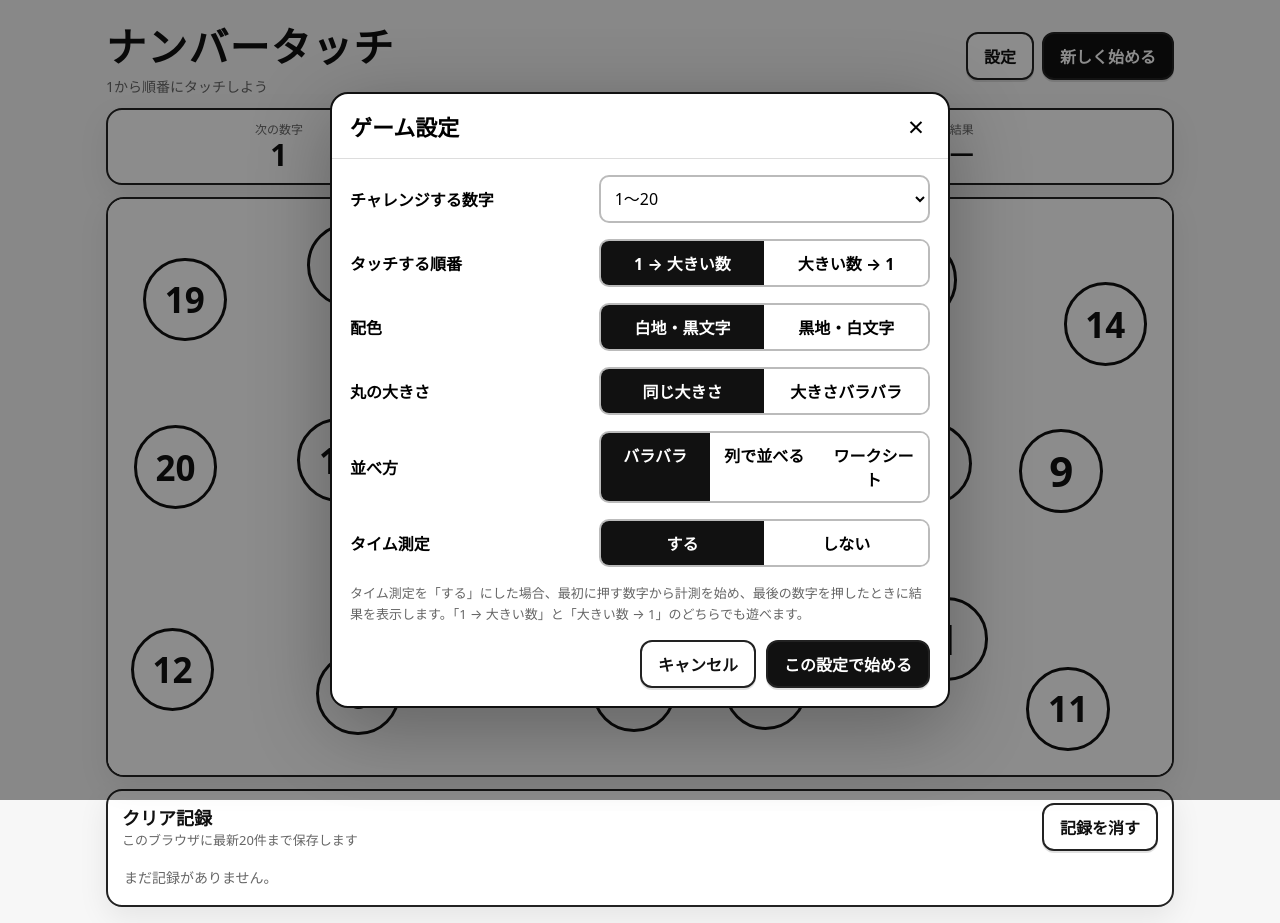
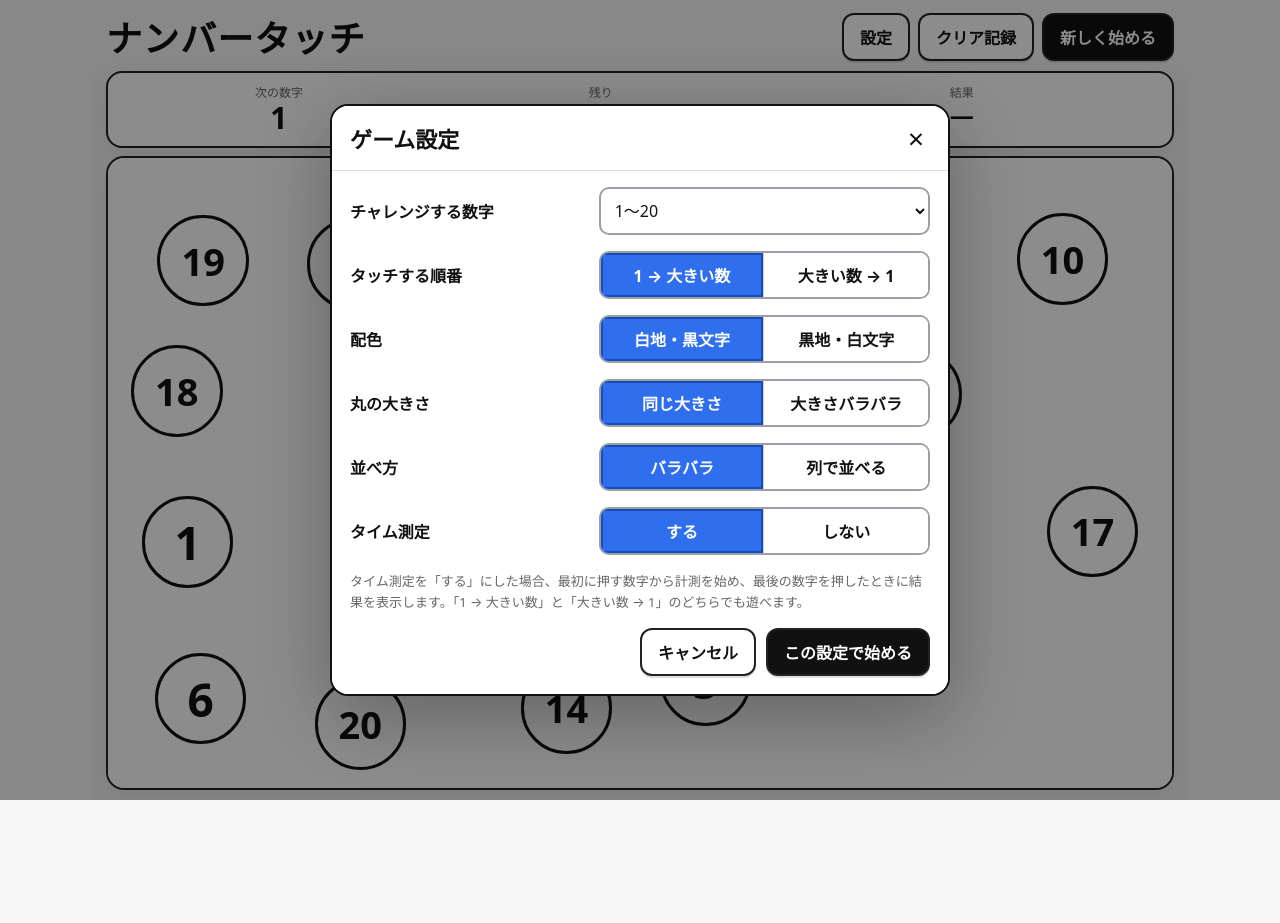
Before and after one commit to nikonikoaniki-svg/number-touch, a plain HTML site: page index.html in a window 1280 px wide. Both pictures are taken after a click on the button "設定". After the commit the page ends 800 px from the top, so only its background shows below. Drawn offline with Linux system fonts and the light colour scheme.

Commit message:
Add files via upload

```diff
--- a/index.html
+++ b/index.html
@@ -15,17 +15,25 @@
     --shadow:0 10px 30px rgba(0,0,0,.08);
   }
   *{box-sizing:border-box}
+  html,body{height:100%;overflow:hidden}
   body{
     margin:0;
     font-family: system-ui,-apple-system,"Segoe UI","Hiragino Kaku Gothic ProN","Yu Gothic",Meiryo,sans-serif;
     background:var(--bg);
     color:var(--text);
-    min-height:100vh;
   }
-  .app{max-width:1100px;margin:0 auto;padding:16px}
-  .header{display:flex;align-items:center;justify-content:space-between;gap:12px;margin-bottom:12px}
-  h1{font-size:clamp(24px,5vw,40px);margin:0;font-weight:800;letter-spacing:.03em}
-  .sub{font-size:14px;color:var(--muted);margin-top:2px}
+  .app{
+    max-width:1100px;
+    height:100dvh;
+    min-height:0;
+    margin:0 auto;
+    padding:10px 16px;
+    display:flex;
+    flex-direction:column;
+    overflow:hidden;
+  }
+  .header{display:flex;align-items:center;justify-content:space-between;gap:12px;margin-bottom:8px;flex:0 0 auto}
+  h1{font-size:clamp(22px,4vw,36px);margin:0;font-weight:800;letter-spacing:.03em}
   .top-actions{display:flex;gap:8px;flex-wrap:wrap;justify-content:flex-end}
   button,select,input{font:inherit}
   button{cursor:pointer}
@@ -48,8 +56,9 @@
     display:grid;
     grid-template-columns:1fr 1fr 1.25fr;
     gap:8px;
-    margin-bottom:12px;
+    margin-bottom:8px;
     box-shadow:var(--shadow);
+    flex:0 0 auto;
   }
   .status-item{text-align:center}
   .status-label{font-size:12px;color:var(--muted)}
@@ -63,11 +72,13 @@
     overflow:hidden;
     box-shadow:var(--shadow);
     position:relative;
+    flex:1 1 auto;
+    min-height:0;
   }
   .board{
     width:100%;
-    height:min(72vh,720px);
-    min-height:420px;
+    height:100%;
+    min-height:0;
     position:relative;
     overflow:hidden;
     touch-action:manipulation;
@@ -96,17 +107,10 @@
   .number.done{opacity:0;pointer-events:none;transform:scale(.5)}
   .number.wrong{animation:shake .18s linear 2}
   @keyframes shake{0%,100%{transform:translateX(0)}25%{transform:translateX(-5px)}75%{transform:translateX(5px)}}
-  .record-wrap{
-    margin-top:12px;
-    background:var(--panel);
-    border:2px solid var(--border);
-    border-radius:16px;
-    padding:12px 14px;
-    box-shadow:var(--shadow);
-  }
-  .record-head{display:flex;justify-content:space-between;align-items:center;gap:10px;flex-wrap:wrap;margin-bottom:10px}
-  .record-title{font-size:18px;font-weight:800}
-  .record-sub{font-size:13px;color:var(--muted)}
+  .record-sub{font-size:13px;color:var(--muted);margin-bottom:10px}
+  .records-dialog{width:min(92vw,760px);max-height:84dvh}
+  .records-body{padding:14px 18px;overflow:auto;max-height:60dvh}
+  .records-actions{border-top:1px solid #ddd;padding-top:14px}
   .record-list{display:grid;gap:8px}
   .record-empty{font-size:14px;color:var(--muted);padding:6px 2px}
   .record-item{
@@ -119,36 +123,78 @@
   .record-time{text-align:right;font-weight:800;font-size:16px}
   .record-time.small{font-size:14px}
   dialog{
-    width:min(92vw,620px);border:2px solid #111;border-radius:18px;padding:0;box-shadow:0 20px 80px rgba(0,0,0,.3)
+    width:min(92vw,620px);
+    max-height:90dvh;
+    border:2px solid #111;
+    border-radius:18px;
+    padding:0;
+    box-shadow:0 20px 80px rgba(0,0,0,.3);
+    overflow:hidden;
+    background:#fff;
+    color:#111;
+    color-scheme:light;
   }
   dialog::backdrop{background:rgba(0,0,0,.45)}
-  .dialog-head{padding:16px 18px;border-bottom:1px solid #ddd;display:flex;justify-content:space-between;align-items:center}
+  .dialog-head{padding:16px 18px;border-bottom:1px solid #ddd;display:flex;justify-content:space-between;align-items:center;background:#fff;color:#111}
   .dialog-head h2{margin:0;font-size:22px}
-  .close{border:none;background:transparent;font-size:28px;line-height:1}
-  .settings{padding:16px 18px;display:grid;gap:16px}
+  .close{border:none;background:transparent;color:inherit;font-size:28px;line-height:1}
+  .settings{padding:16px 18px;display:grid;gap:16px;overflow:auto;max-height:68dvh;background:#fff;color:#111}
   .setting{display:grid;grid-template-columns:1fr 1.4fr;gap:12px;align-items:center}
   .setting label{font-weight:700}
-  .setting select,.setting input[type="number"]{width:100%;padding:10px;border:2px solid #bbb;border-radius:10px;background:#fff}
-  .seg{display:grid;border:2px solid #bbb;border-radius:10px;overflow:hidden}
+  .setting select,.setting input[type="number"]{width:100%;padding:10px;border:2px solid #9aa0a6;border-radius:10px;background:#fff;color:#111;color-scheme:light}
+  .seg{display:grid;border:2px solid #9aa0a6;border-radius:10px;overflow:hidden;background:#fff;position:relative}
   .seg.two{grid-template-columns:repeat(2,1fr)}
   .seg.three{grid-template-columns:repeat(3,1fr)}
-  .seg input{display:none}
-  .seg label{padding:10px 8px;text-align:center;font-weight:700;cursor:pointer;background:#fff}
-  .seg input:checked + label{background:#111;color:#fff}
-  .dialog-actions{display:flex;gap:10px;justify-content:flex-end;padding:0 18px 18px}
+  .seg input{
+    position:absolute;
+    opacity:0;
+    width:1px;
+    height:1px;
+    pointer-events:none;
+  }
+  .seg label{
+    padding:10px 8px;
+    text-align:center;
+    font-weight:700;
+    cursor:pointer;
+    background:#fff;
+    color:#111;
+    user-select:none;
+    -webkit-user-select:none;
+    touch-action:manipulation;
+    border-right:1px solid #d0d0d0;
+  }
+  .seg label:last-child{border-right:none}
+  .seg input:checked + label{
+    background:#2f6fed;
+    color:#fff;
+    box-shadow:inset 0 0 0 2px #174bb8;
+  }
+  .seg label:active{filter:brightness(.96)}
+  .dialog-actions{display:flex;gap:10px;justify-content:flex-end;padding:0 18px 18px;background:#fff;color:#111}
   .note{font-size:13px;color:#666;line-height:1.6}
   @media (max-width:680px){
-    .app{padding:10px}
-    .header{align-items:flex-start}
+    .app{padding:8px 10px}
+    .header{align-items:center;margin-bottom:6px}
     .top-actions{gap:6px}
     .btn{padding:9px 12px;border-radius:10px}
     .status{padding:8px 10px;grid-template-columns:.9fr .9fr 1.35fr}
     #resultValue{font-size:clamp(13px,3.4vw,18px)}
     #resultValue.fail{font-size:clamp(10px,2.6vw,14px)}
-    .board{height:68vh;min-height:390px}
+    .board{height:100%;min-height:0}
     .setting{grid-template-columns:1fr}
     .record-item{grid-template-columns:1fr;gap:4px}
     .record-time{text-align:left}
+  }
+
+  @media (max-height:700px){
+    .app{padding-top:6px;padding-bottom:6px}
+    .header{margin-bottom:6px}
+    h1{font-size:clamp(20px,3vw,30px)}
+    .btn{padding:7px 11px;border-radius:9px}
+    .status{padding:6px 10px;margin-bottom:6px}
+    .status-label{font-size:11px}
+    .status-value{font-size:clamp(17px,3vw,25px)}
   }
 </style>
 </head>
@@ -157,10 +203,10 @@
   <div class="header">
     <div>
       <h1>ナンバータッチ</h1>
-      <div class="sub">1から順番にタッチしよう</div>
     </div>
     <div class="top-actions">
       <button class="btn" id="settingsBtn">設定</button>
+      <button class="btn" id="recordsBtn">クリア記録</button>
       <button class="btn primary" id="newGameBtn">新しく始める</button>
     </div>
   </div>
@@ -175,17 +221,23 @@
     <main class="board light" id="board" aria-label="ナンバータッチの盤面"></main>
   </div>
 
-  <section class="record-wrap" aria-live="polite">
-    <div class="record-head">
-      <div>
-        <div class="record-title">クリア記録</div>
-        <div class="record-sub">このブラウザに最新20件まで保存します</div>
-      </div>
-      <button class="btn" id="clearRecordsBtn">記録を消す</button>
-    </div>
+</div>
+
+
+<dialog id="recordsDialog" class="records-dialog">
+  <div class="dialog-head">
+    <h2>クリア記録</h2>
+    <button class="close" id="closeRecordsDialog" aria-label="閉じる">×</button>
+  </div>
+  <div class="records-body">
+    <div class="record-sub">このブラウザに最新20件まで保存します</div>
     <div class="record-list" id="recordList"></div>
-  </section>
-</div>
+  </div>
+  <div class="dialog-actions records-actions">
+    <button class="btn" id="clearRecordsBtn">記録を消す</button>
+    <button class="btn primary" id="closeRecordsBottom">閉じる</button>
+  </div>
+</dialog>
 
 <dialog id="settingsDialog">
   <div class="dialog-head">
@@ -230,10 +282,9 @@
 
     <div class="setting">
       <label>並べ方</label>
-      <div class="seg three">
+      <div class="seg two">
         <input id="layoutRandom" name="layoutMode" type="radio" value="random" checked><label for="layoutRandom">バラバラ</label>
         <input id="layoutGrid" name="layoutMode" type="radio" value="grid"><label for="layoutGrid">列で並べる</label>
-        <input id="layoutWorksheet" name="layoutMode" type="radio" value="worksheet"><label for="layoutWorksheet">ワークシート</label>
       </div>
     </div>
 
@@ -260,6 +311,7 @@
   const resultValue = document.getElementById('resultValue');
   const remainValue = document.getElementById('remainValue');
   const dialog = document.getElementById('settingsDialog');
+  const recordsDialog = document.getElementById('recordsDialog');
   const recordList = document.getElementById('recordList');
 
   const STORAGE_SETTINGS = 'numbertouch_settings_v2';
@@ -293,7 +345,7 @@
       direction: ['up','down'].includes(saved?.direction) ? saved.direction : 'up',
       theme: ['light','dark'].includes(saved?.theme) ? saved.theme : 'light',
       sizeMode: ['same','random'].includes(saved?.sizeMode) ? saved.sizeMode : 'same',
-      layoutMode: ['random','grid','worksheet'].includes(saved?.layoutMode) ? saved.layoutMode : 'random',
+      layoutMode: ['random','grid'].includes(saved?.layoutMode) ? saved.layoutMode : 'random',
       timer: typeof saved?.timer === 'boolean' ? saved.timer : true
     };
   }
@@ -342,7 +394,7 @@
   }
 
   function formatLayout(mode){
-    return mode === 'random' ? 'バラバラ' : mode === 'grid' ? '列で並べる' : 'ワークシート';
+    return mode === 'random' ? 'バラバラ' : '列で並べる';
   }
 
   function formatSize(mode){
@@ -510,31 +562,6 @@
     if (cleared) finishGame();
   }
 
-  function worksheetLayout(count,w,h){
-    const cols = count <= 12 ? 6 : count <= 20 ? 7 : 6;
-    const rows = Math.ceil(count / cols);
-    const sidePad = Math.max(14, w * 0.02);
-    const topPad = Math.max(18, h * 0.05);
-    const gapX = clamp((w - sidePad * 2) / (cols * 5.2), 10, 22);
-    const gapY = clamp((h - topPad * 2) / (rows * 8), 10, 26);
-    const cellW = (w - sidePad * 2 - gapX * (cols - 1)) / cols;
-    const cellH = (h - topPad * 2 - gapY * (rows - 1)) / rows;
-    const size = clamp(Math.min(cellW, cellH) * 0.98, 48, 112);
-    const positions = [];
-    for(let i=0;i<count;i++){
-      const c = i % cols;
-      const r = Math.floor(i / cols);
-      const x = sidePad + c * (cellW + gapX) + (cellW - size) / 2;
-      const y = topPad + r * (cellH + gapY) + (cellH - size) / 2;
-      positions.push({x,y,size});
-    }
-    for(let i=positions.length-1;i>0;i--){
-      const j = Math.floor(Math.random()*(i+1));
-      [positions[i],positions[j]] = [positions[j],positions[i]];
-    }
-    return positions;
-  }
-
   function gridLayout(count,w,h){
     const aspect = w / h;
     let cols = Math.ceil(Math.sqrt(count * aspect));
@@ -622,9 +649,7 @@
     requestAnimationFrame(() => {
       const w = board.clientWidth, h = board.clientHeight;
       let pos;
-      if(settings.layoutMode === 'worksheet'){
-        pos = worksheetLayout(settings.count,w,h);
-      } else if(settings.layoutMode === 'grid'){
+      if(settings.layoutMode === 'grid'){
         pos = gridLayout(settings.count,w,h);
         for(let i=pos.length-1;i>0;i--){
           const j=Math.floor(Math.random()*(i+1));
@@ -637,7 +662,7 @@
       for(let i=1;i<=settings.count;i++){
         const p = pos[i-1];
         let s = p.size;
-        if(settings.sizeMode === 'random' && settings.layoutMode !== 'random'){
+        if(settings.sizeMode === 'random' && settings.layoutMode === 'grid'){
           s = clamp(p.size * (0.62 + Math.random() * 0.72), 40, p.size * 1.16);
         }
         board.appendChild(makeNumber(i, p.x + (p.size - s) / 2, p.y + (p.size - s) / 2, s));
@@ -646,6 +671,9 @@
   }
 
   document.getElementById('settingsBtn').addEventListener('click', () => { fillSettingsForm(); dialog.showModal(); });
+  document.getElementById('recordsBtn').addEventListener('click', () => { renderRecords(); recordsDialog.showModal(); });
+  document.getElementById('closeRecordsDialog').addEventListener('click', () => recordsDialog.close());
+  document.getElementById('closeRecordsBottom').addEventListener('click', () => recordsDialog.close());
   document.getElementById('newGameBtn').addEventListener('click', newGame);
   document.getElementById('closeDialog').addEventListener('click', () => dialog.close());
   document.getElementById('cancelSettings').addEventListener('click', () => dialog.close());
@@ -672,7 +700,9 @@
       btn.disabled = false;
     }, 1000);
   });
-  window.addEventListener('resize', () => { if(!finished) newGame(); });
+  // 画面サイズの変化ではゲームを作り直さない。
+  // モバイル/Chromebookではアドレスバー表示やソフトキーボード等でも resize が発生するため、
+  // プレイ途中の突然のリセットを防ぐ。
 
   renderRecords();
   fillSettingsForm();
```
